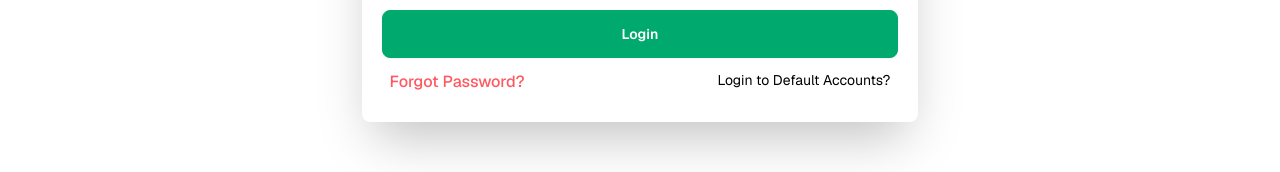
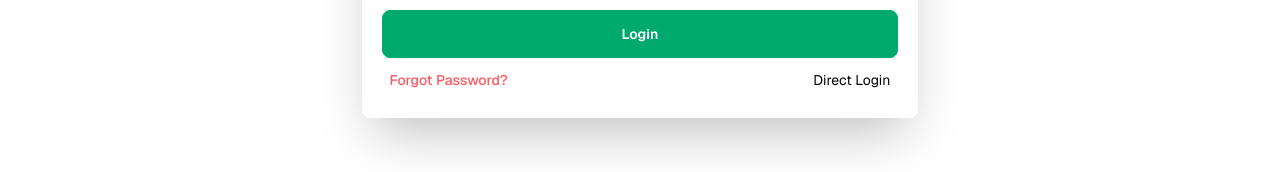
Before and after one commit to Shahriar-Hossain-Alvi/eduverse-frontend, a React (Vite) app: page /signin in a window 1280 px wide. Shown: the part 438-610 px from the top of the page. Built offline with nearby package versions, Linux system fonts and the light colour scheme.

Commit message:
fixed default login design

```diff
--- a/src/components/Pages/Auth/SignIn.jsx
+++ b/src/components/Pages/Auth/SignIn.jsx
@@ -87,6 +87,8 @@ const SignIn = () => {
         }
     };
 
+
+
     // default account login function
     const handleDefaultLogin = async (type) => {
 
@@ -163,6 +165,8 @@ const SignIn = () => {
                     </p>
                 </div>
 
+
+                {/* login form */}
                 {
                     !loginToDefaultAccount &&
                     <div className={`${themeStyles?.background[theme]} border-0 rounded-lg w-full md:w-4/5 lg:w-3/5 mx-auto shadow-2xl`}>
@@ -231,10 +235,11 @@ const SignIn = () => {
                             </div>
                         </form>
 
-                        <div className="px-7 pb-7 justify-between flex">
-                            <Link to="/passwordReset" className="text-error font-medium hover:underline">Forgot Password?</Link>
+                        <div className="px-7 pb-7 flex justify-between">
 
-                            <p onClick={() => setLoginToDefaultAccount(true)} className="text-sm cursor-pointer hover:text-error">Login to Default Accounts?</p>
+                            <Link to="/passwordReset" className="text-error font-medium hover:underline text-sm">Forgot Password?</Link>
+
+                            <p onClick={() => setLoginToDefaultAccount(true)} className="text-sm cursor-pointer hover:text-success">Direct Login</p>
                         </div>
                     </div>
                 }
@@ -245,7 +250,7 @@ const SignIn = () => {
                     <div className={`${themeStyles?.background[theme]} border-0 rounded-lg w-3/5 mx-auto shadow-2xl p-5 text-center`}>
 
 
-                        <div className="space-x-5 mb-4">
+                        <div className="flex justify-center gap-3 flex-col md:flex-row mb-4">
                             <button
                                 onClick={() => handleDefaultLogin("student")}
                                 className="btn btn-outline"
```
